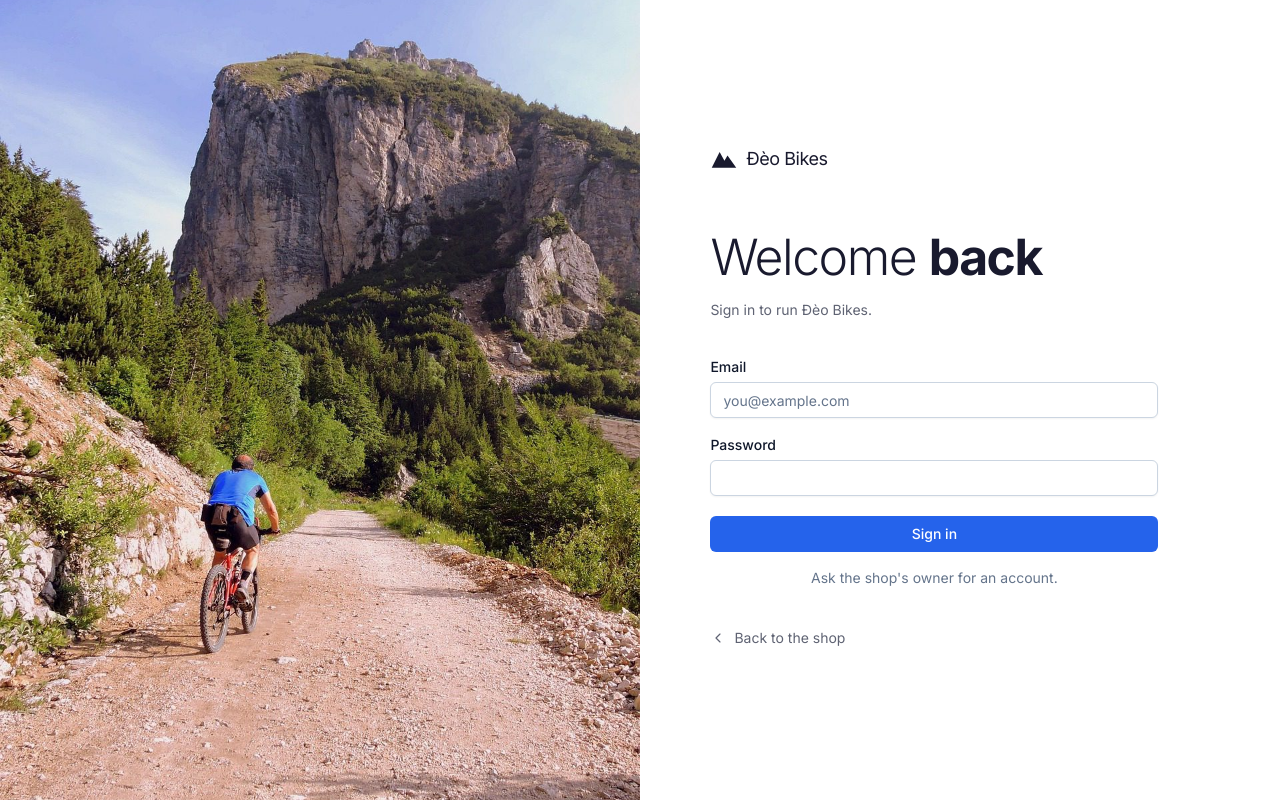
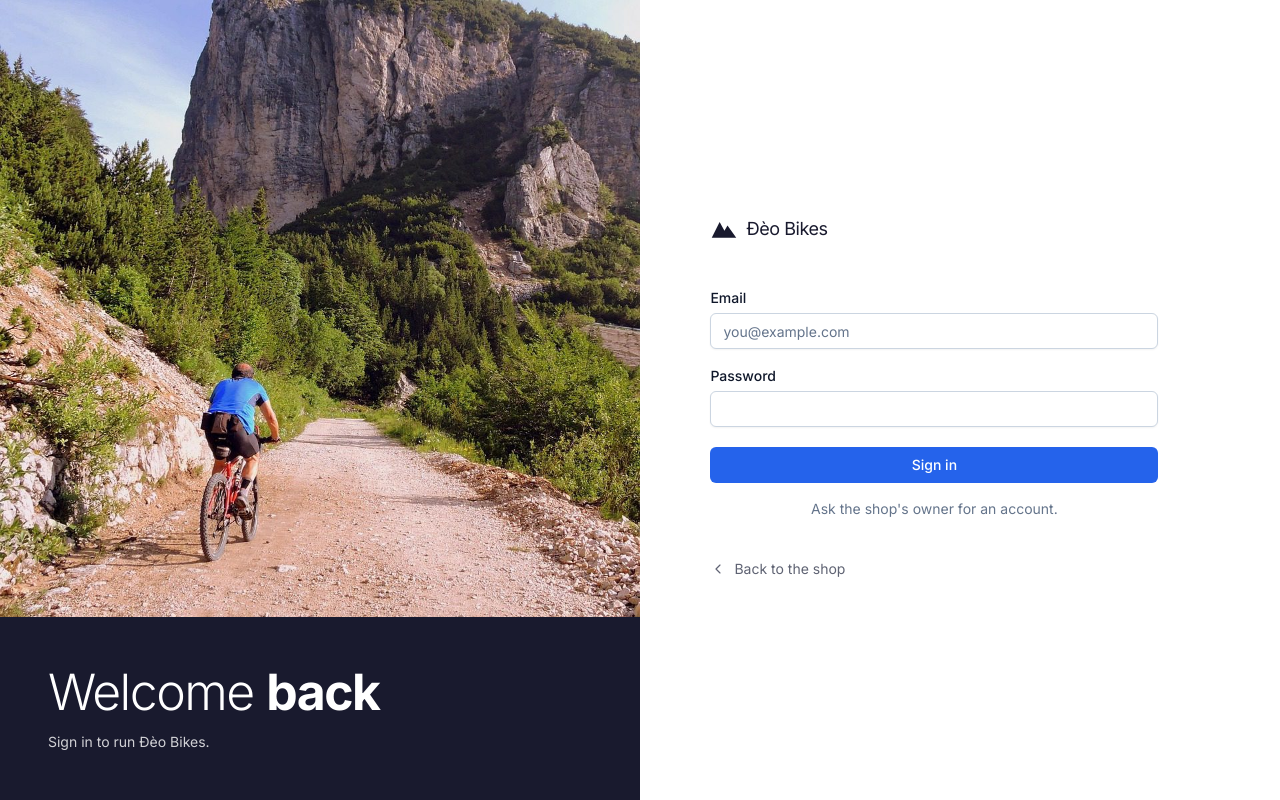
Before and after one commit to ThanhNV121097/project-e87d8873, a React (Vite) app in the folder code/frontend/: page /admin/sign-in in a window 1280 px wide. Built offline with nearby package versions, Linux system fonts and the light colour scheme.

Commit message:
design: sign-in carries the shop's navy as a panel under the photograph

```diff
--- a/code/frontend/src/pages/AdminSignIn.tsx
+++ b/code/frontend/src/pages/AdminSignIn.tsx
@@ -7,24 +7,30 @@ import Logo from "../components/Logo";
 import Weights from "../components/Weights";
 
 /**
- * The way into the shop's own side: a riding photograph down the left half,
- * running to the screen's edge, and at the right the mark, a heading that
- * changes weight like every head on the site, and the form.
+ * The way into the shop's own side. Down the left half, running to the
+ * screen's edges: a riding photograph, and under it the shop's navy — the
+ * colour of every button on the site, here as a panel that carries the
+ * welcome. At the right, the mark and the form. On a phone the same order,
+ * top to bottom: photograph, navy welcome, form.
  */
 export default function AdminSignIn() {
   const photo = useContent("pages.admin.signin.image");
   return (
     <div className="flex min-h-screen flex-col bg-ground font-body text-ink lg:flex-row">
-      {photo && (
-        <div className="relative h-56 overflow-hidden sm:h-80 lg:h-auto lg:w-1/2">
-          <Picture src={photo} alt="" width={850} height={1280} loading="eager" className="absolute inset-0 h-full w-full object-cover" />
+      <div className="flex flex-col lg:w-1/2">
+        {photo && (
+          <div className="relative h-48 overflow-hidden sm:h-72 lg:h-auto lg:flex-1">
+            <Picture src={photo} alt="" width={850} height={1280} loading="eager" className="absolute inset-0 h-full w-full object-cover" />
+          </div>
+        )}
+        <div className="bg-accent px-[var(--gutter)] py-8 text-accent-ink lg:px-12 lg:py-12">
+          <h1 className="text-[length:var(--size-h1)] leading-[1.1]"><Weights k="pages.admin.signin.heading" /></h1>
+          <T k="pages.admin.signin.description" as="p" className="mt-3 max-w-[40ch] text-sm opacity-80" />
         </div>
-      )}
+      </div>
       <div className="flex flex-1 items-center px-[var(--gutter)] py-12 lg:py-16">
         <div className="w-full max-w-md">
           <Link to="/" className="inline-flex"><Logo /></Link>
-          <h1 className="mt-12 text-[length:var(--size-h1)] leading-[1.1] text-ink"><Weights k="pages.admin.signin.heading" /></h1>
-          <T k="pages.admin.signin.description" as="p" className="mt-4 text-sm text-ink-soft" />
           <div className="mt-10"><SignInForm to="/admin" note={useContent("pages.admin.signin.note")} /></div>
           <Link to="/" className="mt-10 inline-flex items-center gap-2 text-sm text-ink-soft hover:text-ink">
             <Icon name="back" size={16} /><T k="pages.admin.signin.back" />
```
